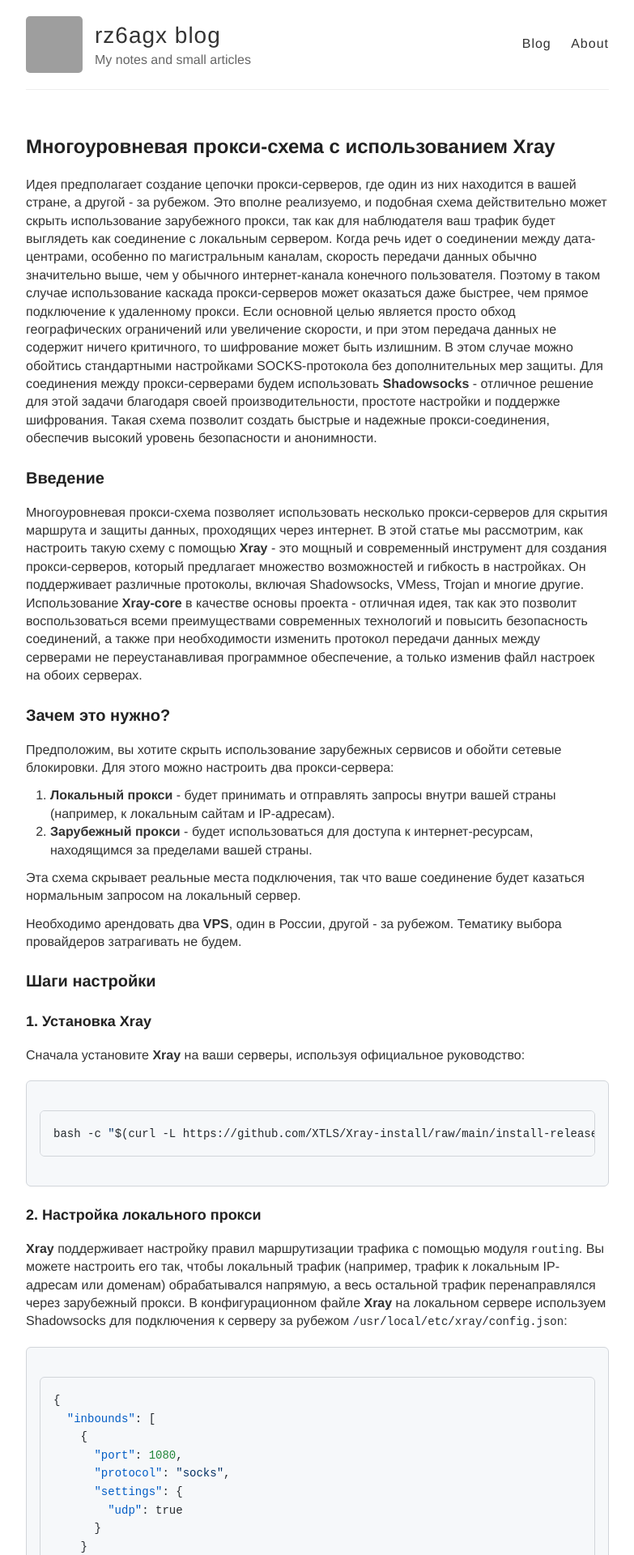
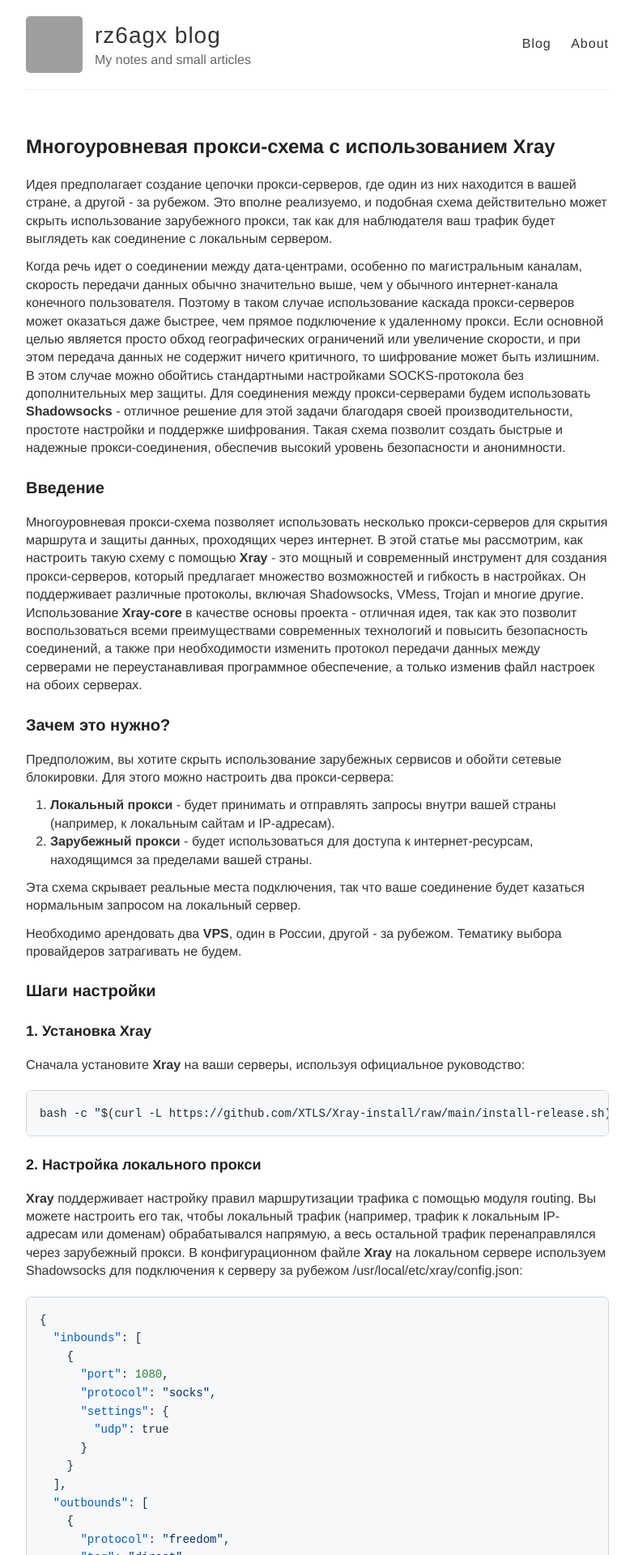
Before and after one commit to rz6agx/rz6agx.github.io, a Jekyll site: the page built from _posts/2024-12-27-Xray-proxy-scheme.md, in a window 1280 px wide. Shown: the top 1920 px of the page at 81% size, without its empty margins (248-1031 px from the left). Built offline with Jekyll 4.4.1, drawn with Linux system fonts in a browser that asks for light colours; grey boxes are pictures that could not be loaded.

Commit message:
update style

```diff
--- a/_posts/2024-12-27-Xray-proxy-scheme.md
+++ b/_posts/2024-12-27-Xray-proxy-scheme.md
@@ -3,6 +3,7 @@
 title: "Многоуровневая прокси-схема с использованием Xray"
 ---
 Идея предполагает создание цепочки прокси-серверов, где один из них находится в вашей стране, а другой - за рубежом. Это вполне реализуемо, и подобная схема действительно может скрыть использование зарубежного прокси, так как для наблюдателя ваш трафик будет выглядеть как соединение с локальным сервером.
+
 Когда речь идет о соединении между дата-центрами, особенно по магистральным каналам, скорость передачи данных обычно значительно выше, чем у обычного интернет-канала конечного пользователя. Поэтому в таком случае использование каскада прокси-серверов может оказаться даже быстрее, чем прямое подключение к удаленному прокси. Если основной целью является просто обход географических ограничений или увеличение скорости, и при этом передача данных не содержит ничего критичного, то шифрование может быть излишним. В этом случае можно обойтись стандартными настройками SOCKS-протокола без дополнительных мер защиты.
 Для соединения между прокси-серверами будем использовать **Shadowsocks** - отличное решение для этой задачи благодаря своей производительности, простоте настройки и поддержке шифрования. Такая схема позволит создать быстрые и надежные прокси-соединения, обеспечив высокий уровень безопасности и анонимности.
 
--- a/_sass/_highlights.scss
+++ b/_sass/_highlights.scss
@@ -9,11 +9,22 @@
   overflow: auto;
 }
 
-/* Стиль для текста кода */
-code {
+/* Сбрасываем стили у <code> внутри <pre> */
+.highlight pre {
+  margin: 0; /* Убираем дополнительные отступы */
+  background: none; /* Фон берется из .highlight */
+  border: none; /* Убираем лишние рамки */
+  padding: 0; /* Убираем отступы у <pre> */
+  overflow: visible; /* Убираем ограничения прокрутки */
+}
+
+.highlight code {
   font-family: "Courier New", Courier, monospace; /* Стандартный моноширинный шрифт */
   font-size: 14px;
   color: #24292e; /* Темный цвет текста */
+  background: none; /* Убираем фон у <code> внутри <pre> */
+  padding: 0; /* Убираем отступы у <code> */
+  border: none; /* Убираем рамку у <code> */
 }
 
 /* Стили для подсветки */
```
